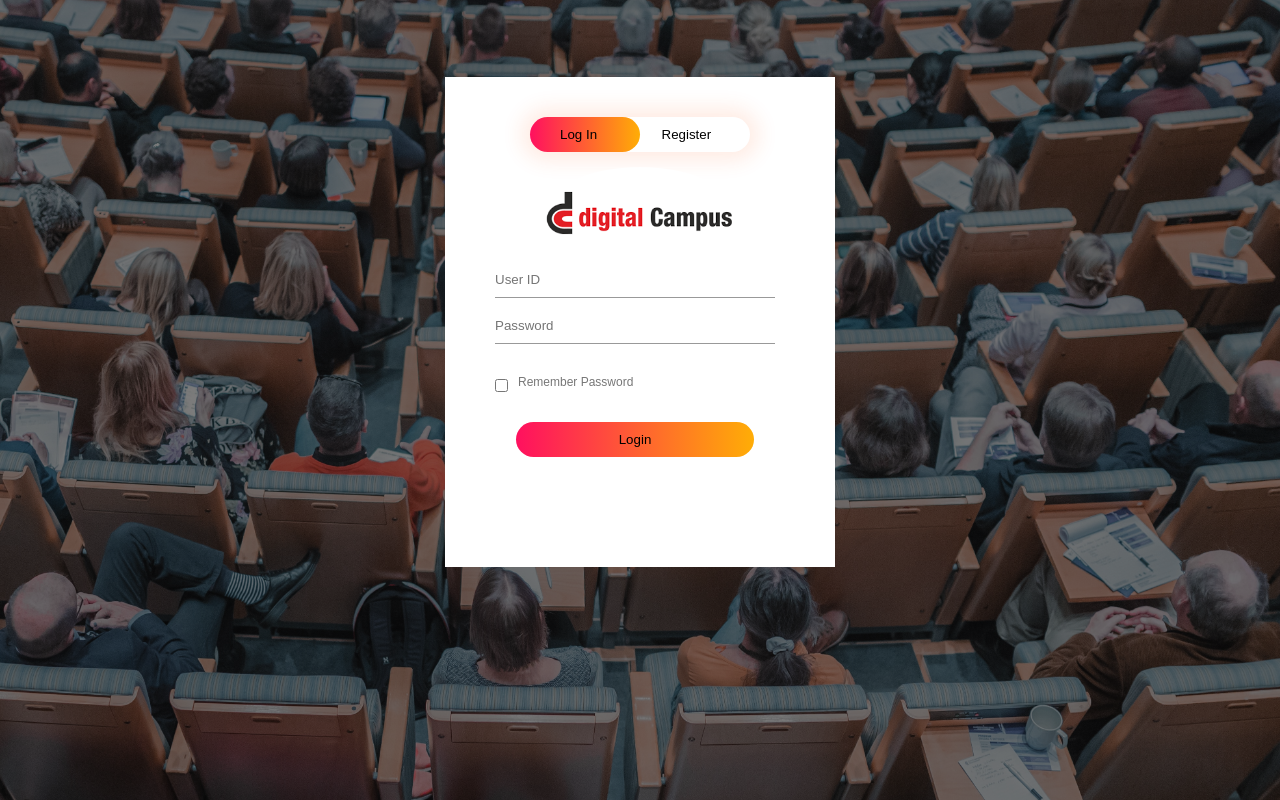
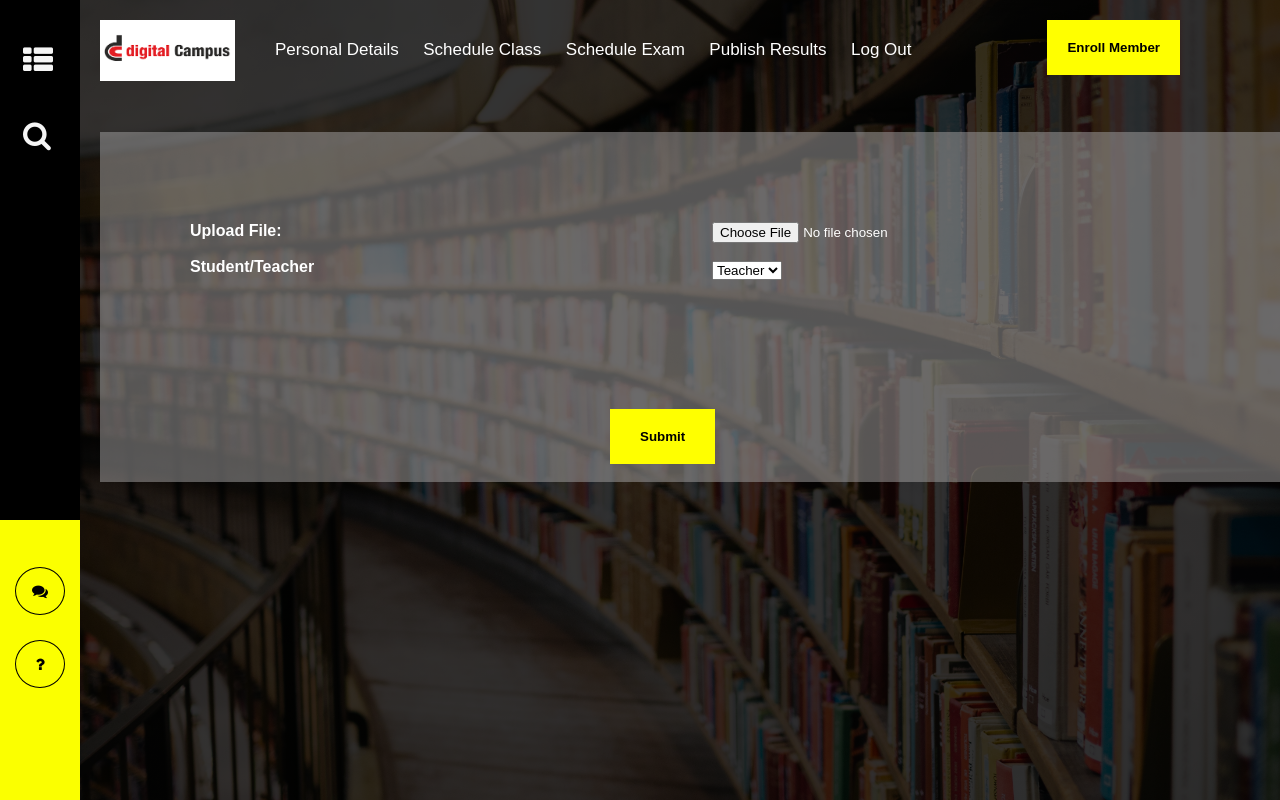
Before and after one commit to faizaan-mm/digital-campus, a Django app: page /onlineclass/register/ in a window 1280 px wide. Run offline with Django 3.2, Linux system fonts and the light colour scheme.

Commit message:
registration of students and teachers

```diff
--- a/digital_campus/onlineclass/urls.py
+++ b/digital_campus/onlineclass/urls.py
@@ -5,10 +5,13 @@ app_name = 'onlineclass'
 
 urlpatterns = [
     path('login/',views.Login,name= 'Login'),
+    path('logout/',views.Logout,name= 'Logout'),
     path('chatbox/',views.chat,name='chat'),
     path('homep/',views.homep,name='homep'),
     path('prsnl/',views.prsnl,name='prsnl'),
     path('Schedule/',views.Schedule_class,name='Schedule_class'),
     path('register/',views.register,name='register'),
     path('scheduletest/',views.scheduletest,name='scheduletest'),
+    path('studenthome/',views.studenthome,name='studenthome'),
+    path('teacherhome/',views.teacherhome,name='teacherhome'),
 ]
--- a/digital_campus/onlineclass/views.py
+++ b/digital_campus/onlineclass/views.py
@@ -1,11 +1,37 @@
-from django.shortcuts import render
-from django.http import HttpResponse, Http404
+from .models import *
+from django.shortcuts import render, redirect
+from django.http import HttpResponse, Http404, HttpResponseRedirect
 from django.template import loader
+from django.contrib.auth.decorators import login_required
+from django.contrib.auth.hashers import make_password, check_password
+from django.contrib.auth import authenticate, login as auth_login, logout
+import csv, io
 
 def Login(request):
-    template = loader.get_template('Login.html')
-    context = {}
-    return HttpResponse(template.render(context, request))
+    if request.method == 'POST':
+        userid = request.POST.get('userid')  # Get username and password
+        password = request.POST.get('password')  # from the form
+        user = authenticate(username=userid, password=password)
+        request.session['user'] = user
+
+        if user:  # Check if user exists
+            if user.is_active:  # Check if user is active
+                auth_login(request, user)
+                if user.user_type == 3:
+                    return redirect('onlineclass:studenthome')
+                elif user.user_type == 2:
+                    return redirect('onlineclass:teacherhome')
+                else:
+                    print("not student")
+                    return HttpResponseRedirect(reverse('index'))
+            else:
+                error_message = "*Account Not Active"
+                return render(request, 'Login.html', {'error_message': error_message})
+        else:
+            error_message = "*Invalid Login Credentials"
+            return render(request, 'Login.html', {'error_message': error_message})
+    else:
+        return render(request, 'Login.html')
 
 def chat(request):
     template = loader.get_template('chatbox intro.html')
@@ -18,9 +44,12 @@ def homep(request):
     return HttpResponse(template.render(context, request))
 
 def index(request):
-    template = loader.get_template('Homepage.html')
-    context = {}
-    return HttpResponse(template.render(context, request))
+    if request.user.is_authenticated:
+        template = loader.get_template('Homepage.html')
+        context = {}
+        return HttpResponse(template.render(context, request))
+    else:
+        return redirect('onlineclass:Login')
 
 def prsnl(request):
     template = loader.get_template('prsnl_dtls.html')
@@ -33,12 +62,57 @@ def Schedule_class(request):
     return HttpResponse(template.render(context, request))
 
 def register(request):
-    print(request.POST.get('Email ID'))
-    template = loader.get_template('Login.html')
-    context = {}
-    return HttpResponse(template.render(context, request))
+    if request.method == 'POST':
+        f = request.FILES
+        utype = int(request.POST.get('type'))
+        data_set = f['file1'].read().decode('UTF-8')
+        for i in data_set.split():
+            print(data_set)
+            student = i.split(',')
+            if utype == 3:
+                campus = Campus.objects.filter(name=student[6]).first()
+                newUser = User(username = student[0], email = student[1], password = make_password(student[0]+student[5]), user_type = 3, campus = campus)
+                newUser.save()
+                section = Section.objects.filter(pk=student[4]).first()
+                newStud = Student(user = newUser, section = section, birth_date = student[5])
+                newStud.save()
+            if utype == 2:
+                print(student)
+                campus = Campus.objects.filter(name=student[6]).first()
+                newUser = User(username = student[0], email = student[1], password = make_password(student[0]+student[7]), user_type = 2, campus = campus)
+                newUser.save()
+                dept = Department.objects.filter(name=student[3]).first()
+                newStud = Faculty(user = newUser, dept = dept, designation = student[4], qualifications = student[5], birth_date=student[7])
+                newStud.save()
+
+        return render(request, 'homep_enroll.html')
+    else:
+        return render(request, 'homep_enroll.html')
 
 def scheduletest(request):
     template = loader.get_template('scheduletest.html')
     context = {}
     return HttpResponse(template.render(context, request))
+
+@login_required
+def Logout(request):
+    logout(request)
+    return redirect('onlineclass:Login')
+
+@login_required
+def studenthome(request):
+    if request.user.is_authenticated:
+        template = loader.get_template('studenthome.html')
+        context = {}
+        return HttpResponse(template.render(context, request))
+    else:
+        return redirect('onlineclass:Login')
+
+@login_required
+def teacherhome(request):
+    if request.user.is_authenticated:
+        template = loader.get_template('teacherhome.html')
+        context = {}
+        return HttpResponse(template.render(context, request))
+    else:
+        return redirect('onlineclass:Login')
--- a/digital_campus/templates/Homepage.html
+++ b/digital_campus/templates/Homepage.html
@@ -19,9 +19,9 @@
                     <a href="#"><li>Schedule Class</li></a>
                     <a href="#"><li>Schedule Exam</li></a>
                     <a href="#"><li>Publish Results</li></a>
-                    <a href="Login.html"><li>Log Out</li></a>
+                    <a href="{% url 'onlineclass:Logout' %}"><li>Log Out</li></a>
                 </ul>
-                <button type="button" class="btn">Enroll Member</button>
+                <a href="{% url 'onlineclass:register' %}"> <button type="button" class="btn">Enroll Member</button> </a>
             </div>
             <i class="fa fa-bars" onclick="showMenu()"></i>
         </div>
--- a/digital_campus/templates/Login.html
+++ b/digital_campus/templates/Login.html
@@ -14,12 +14,15 @@
       </div>
       <div class="login-box">
       <img src="{% static 'download.png' %}" class="avatar" alt="Avatar Image">
-      <form id="Login" class="input-group">
-        <input type="text" class="input-field" id="user-ID" placeholder="User ID" required>
-        <input type="text" class="input-field" id="password" placeholder="Password" required>
+
+      <form id="Login" class="input-group" action="{% url 'onlineclass:Login' %}" method="POST">
+        <input type="text" class="input-field" id="user-ID" placeholder="User ID" name="userid" required>
+        <input type="password" class="input-field" id="password" placeholder="Password" name="password" required>
         <input type="checkbox" class="check-box"id="Rpassword"><span>Remember Password</span>
         <button type="submit" class="submit-button" id="loginbtn">Login</button>
+        {% csrf_token %}
       </form>
+
       <form id="Register" class="input-group">
         <input type="text" class="input-field" id="rnumber" placeholder="Registration Number" required>
         <input type="text" class="input-field" id="mail-ID" placeholder="Email ID" required>
--- a/digital_campus/templates/homep_enroll.html
+++ b/digital_campus/templates/homep_enroll.html
@@ -19,7 +19,7 @@
                     <a href="#"><li>Schedule Class</li></a>
                     <a href="#"><li>Schedule Exam</li></a>
                     <a href="#"><li>Publish Results</li></a>
-                    <a href="Login.html"><li>Log Out</li></a>
+                    <a href="{% url 'onlineclass:Logout' %}"><li>Log Out</li></a>
                 </ul>
                 <a href="homep_enroll.html"><button type="button" class="btn">Enroll Member</button></a>
             </div>
@@ -37,20 +37,17 @@
         </div>
         <div class="form-box">
             	<div class="row">
+     <form id="Register" class="input-group" action="{% url 'onlineclass:register' %}" method="POST" enctype="multipart/form-data">
   <div class="column ";>
-     <label for="fname">First name:</label><br><br>
-     <label for="mname">Middle name:</label><br><br>
-     <label for="lname">Last name:</label><br><br>
-     <label for="regno">Registration number:</label><br><br>
-
-
+     <label for="fname">Upload File:</label><br><br>
+      <label for="mname">Student/Teacher</label><br><br>
   </div>
   <div class="column" ;>
-   <input type="text" id="fname" name="fname" required><br><br>
-   <input type="text" id="mname" name="mname" ><br><br>
-   <input type="text" id="lname" name="lname" required><br><br>
-   <input type="text" id="regno" name="regno" required><br><br>
-
+   <input type="file" id="fname" name="file1" required><br><br>
+    <select name="type" id="mname" required="">
+  <option value="2">Teacher</option>
+  <option value="3">Student</option>
+</select>
   </div>
         </div>
         <div>
@@ -58,6 +55,8 @@
 </div>
 
 </div>
+{% csrf_token %}
+</form>
         <script>
             var show = document.getElementById("nav-links");
             function showMenu(){
--- a/digital_campus/templates/prsnl_dtls.html
+++ b/digital_campus/templates/prsnl_dtls.html
@@ -19,7 +19,7 @@
                     <a href="#"><li>Schedule Class</li></a>
                     <a href="#"><li>Schedule Exam</li></a>
                     <a href="#"><li>Publish Results</li></a>
-                    <a href="Login.html"><li>Log Out</li></a>
+                    <a href="{% url 'onlineclass:Logout' %}"><li>Log Out</li></a>
                 </ul>
                 <a href="homep_enroll.html"><button type="button" class="btn">Enroll Member</button></a>
             </div>
```
Also changed, not shown: digital_campus/onlineclass/admin.py (+24 -1 lines), digital_campus/onlineclass/forms.py (added, +17 -0 lines), digital_campus/onlineclass/models.py (+12 -17 lines), digital_campus/templates/studenthome.html (added, +9 -0 lines), digital_campus/templates/teacherhome.html (added, +9 -0 lines), digital_campus/onlineclass/migrations/0003_auto_20201001_1512.py (added), digital_campus/onlineclass/migrations/0004_remove_student_sem.py (added), digital_campus/onlineclass/migrations/0005_auto_20201002_1710.py (added), digital_campus/onlineclass/migrations/0006_auto_20201002_1839.py (added).
